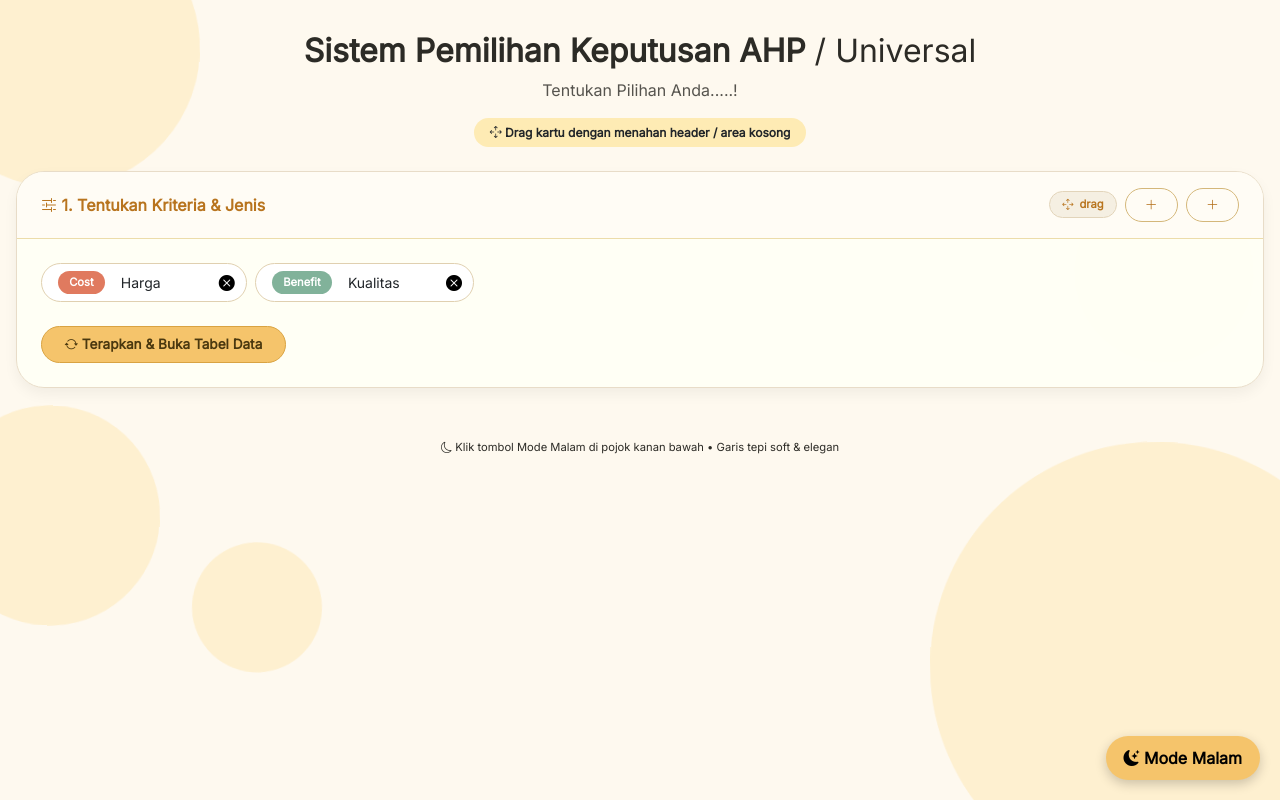
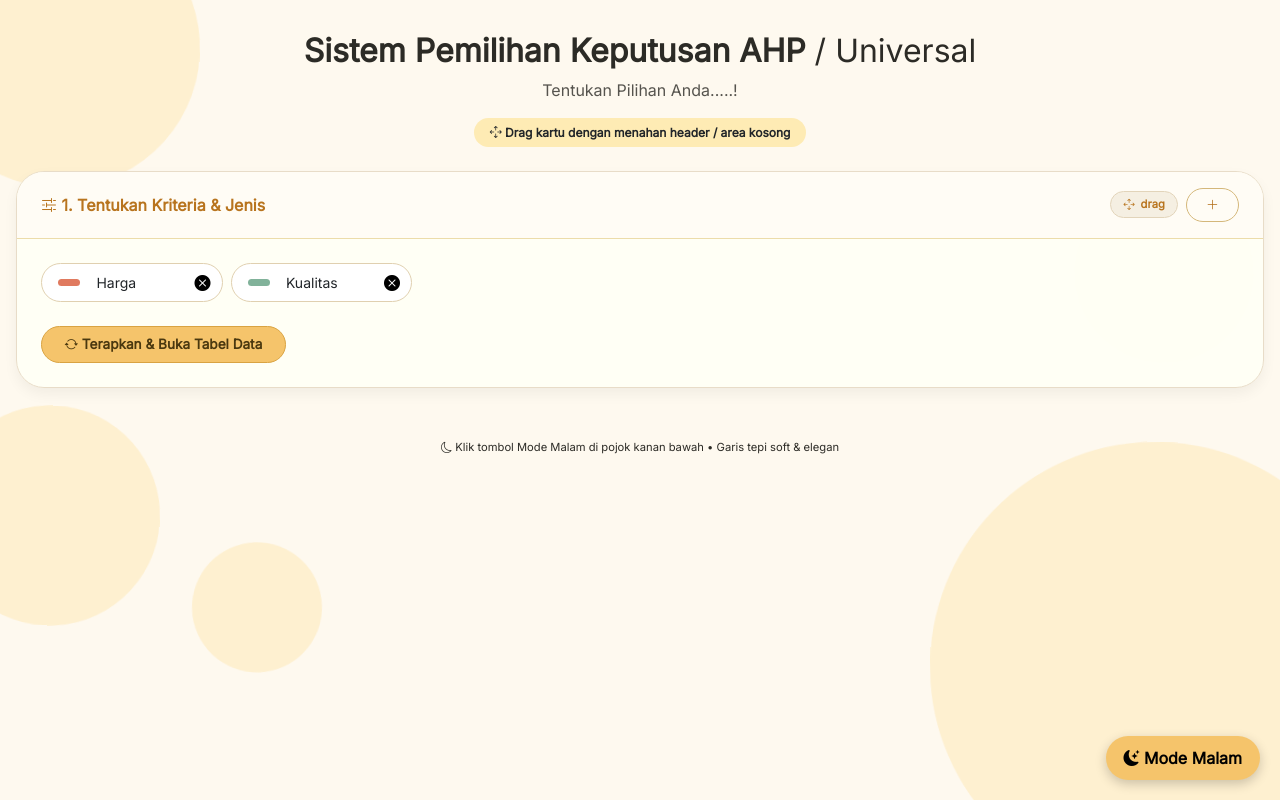
Before and after one commit to kamilmoh49-dev/Kel3_AHPKalkulator, a Flask app: page / in a window 1280 px wide. Run offline with Flask 3, Linux system fonts and the light colour scheme.

Commit message:
Update index.html

```diff
--- a/templates/index.html
+++ b/templates/index.html
@@ -411,13 +411,13 @@
             <span class="drag-handle"
               ><i class="bi bi-arrows-move"></i> drag</span
             >
-            <button
+            <!--<button
               type="button"
               class="btn-soft-outline"
               onclick="tambahKriteria('Cost', '')"
             >
               <i class="bi bi-plus-lg"></i>
-            </button>
+            </button>-->
             <button
               type="button"
               class="btn-soft-outline"
@@ -435,7 +435,7 @@
             <!-- AWAL: hanya 2 kriteria (Harga Cost + Kualitas Benefit) -->
             <div class="criteria-chip">
               <span class="badge-cost-soft" onclick="toggleTipeKriteria(this)"
-                >Cost</span
+                ></span
               >
               <input
                 type="text"
@@ -456,7 +456,7 @@
               <span
                 class="badge-benefit-soft"
                 onclick="toggleTipeKriteria(this)"
-                >Benefit</span
+                ></span
               >
               <input
                 type="text"
```
